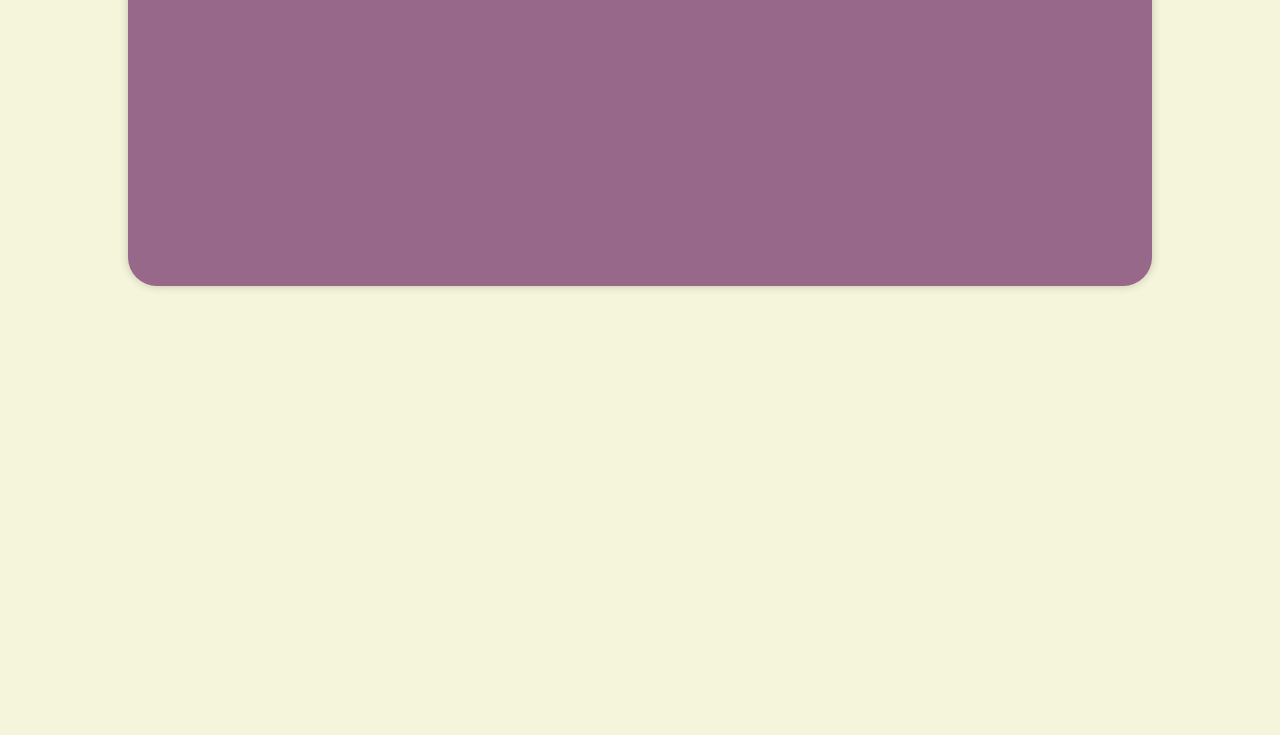
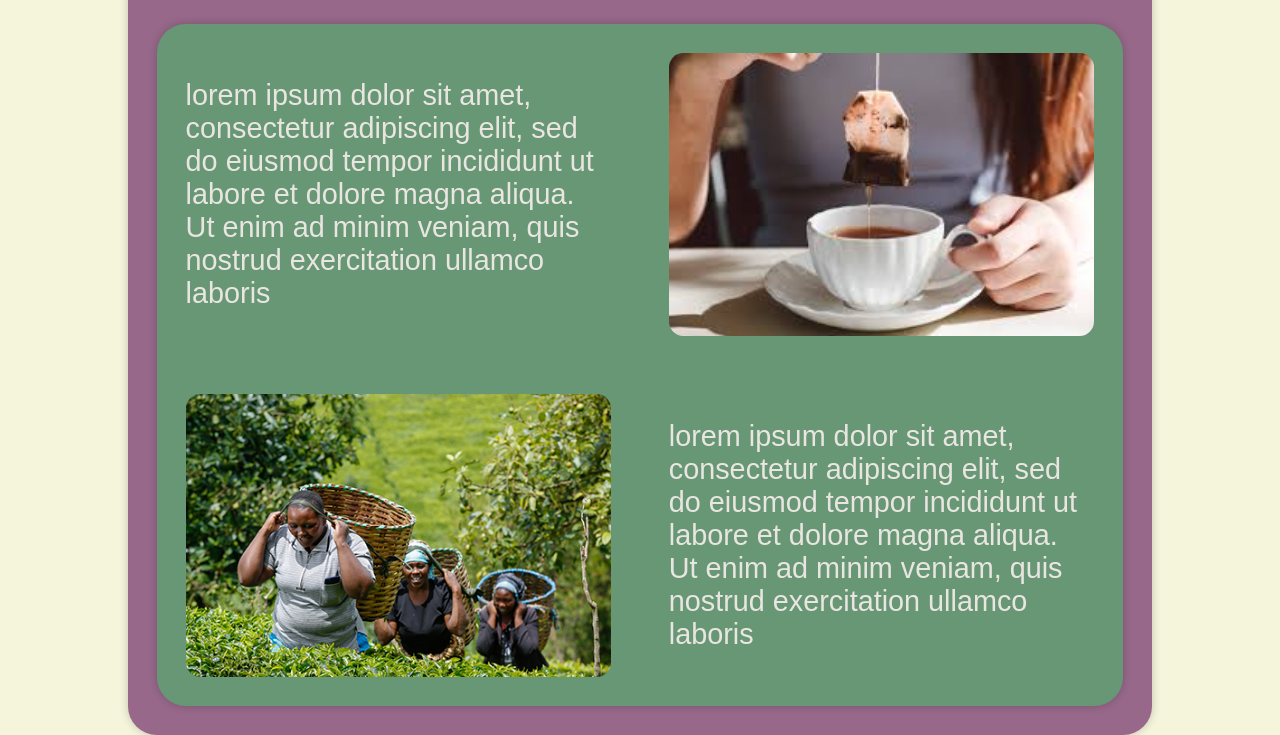
Before and after one commit to arayias/restaurant-page, a website built with webpack: page dist/index.html in a window 1280 px wide. Shown: the part 479-1214 px from the top of the page. Before the commit the page ends 800 px from the top, so only its background shows below. Built offline with nearby package versions, Linux system fonts and the light colour scheme.

Commit message:
Added home page contents

```diff
--- a/src/home.js
+++ b/src/home.js
@@ -12,11 +12,21 @@ const home = () => {
   homeGrid.classList.add("home-grid");
   const gridText = document.createElement("div");
   gridText.classList.add("grid-text");
-  const gridImage = new Image();
-  gridImage.classList.add("grid-image");
-  gridImage.src = tea;
+  const gridImageTea = new Image();
+  gridImageTea.classList.add("grid-image");
+  gridImageTea.src = tea;
+  gridImageTea.alt = "tea";
+  const gridImageOrganic = new Image();
+  gridImageOrganic.classList.add("grid-image");
+  gridImageOrganic.src = organic;
+  gridImageOrganic.alt = "organic sourcing of tea";
   gridText.textContent = `lorem ipsum dolor sit amet, consectetur adipiscing elit, sed do eiusmod tempor incididunt ut labore et dolore magna aliqua. Ut enim ad minim veniam, quis nostrud exercitation ullamco laboris`;
+  homeGrid.appendChild(gridText);
+  homeGrid.appendChild(gridImageTea);
+  homeGrid.appendChild(gridImageOrganic);
+  homeGrid.appendChild(gridText.cloneNode(true));
 
+  home.appendChild(homeGrid);
   return home;
 };
 
--- a/src/style.css
+++ b/src/style.css
@@ -58,20 +58,18 @@ body {
   box-shadow: 0 0 10px rgba(0, 0, 0, 0.2);
   width: 100%;
   display: flex;
-  height: 500px;
   color: rgb(233, 230, 225);
 }
 
 .home h1 {
-  font-size: 1.3em;
   text-align: center;
   width: 100%;
 }
 
 .home-grid {
   display: grid;
-  grid-template-columns: repeat(auto-fit, minmax(200px, 1fr));
-  grid-gap: 1em;
+  grid-template-columns: repeat(2, 1fr);
+  grid-gap: 2em;
   margin-top: 1em;
   text-align: center;
   border: none;
@@ -81,8 +79,27 @@ body {
   box-shadow: 0 0 10px rgba(0, 0, 0, 0.2);
 }
 
+.home-grid img {
+  width: 100%;
+  object-fit: cover;
+  object-position: center;
+  border-radius: 0.5em;
+  margin: 0 auto;
+}
+
+.grid-text {
+  text-align: left;
+  display: flex;
+  flex-direction: column;
+  justify-content: center;
+}
+
 @media screen and (max-width: 768px) {
   body {
     width: 90%;
   }
+
+  .home-grid {
+    grid-template-columns: repeat(auto-fit, minmax(200px, 1fr));
+  }
 }
```
